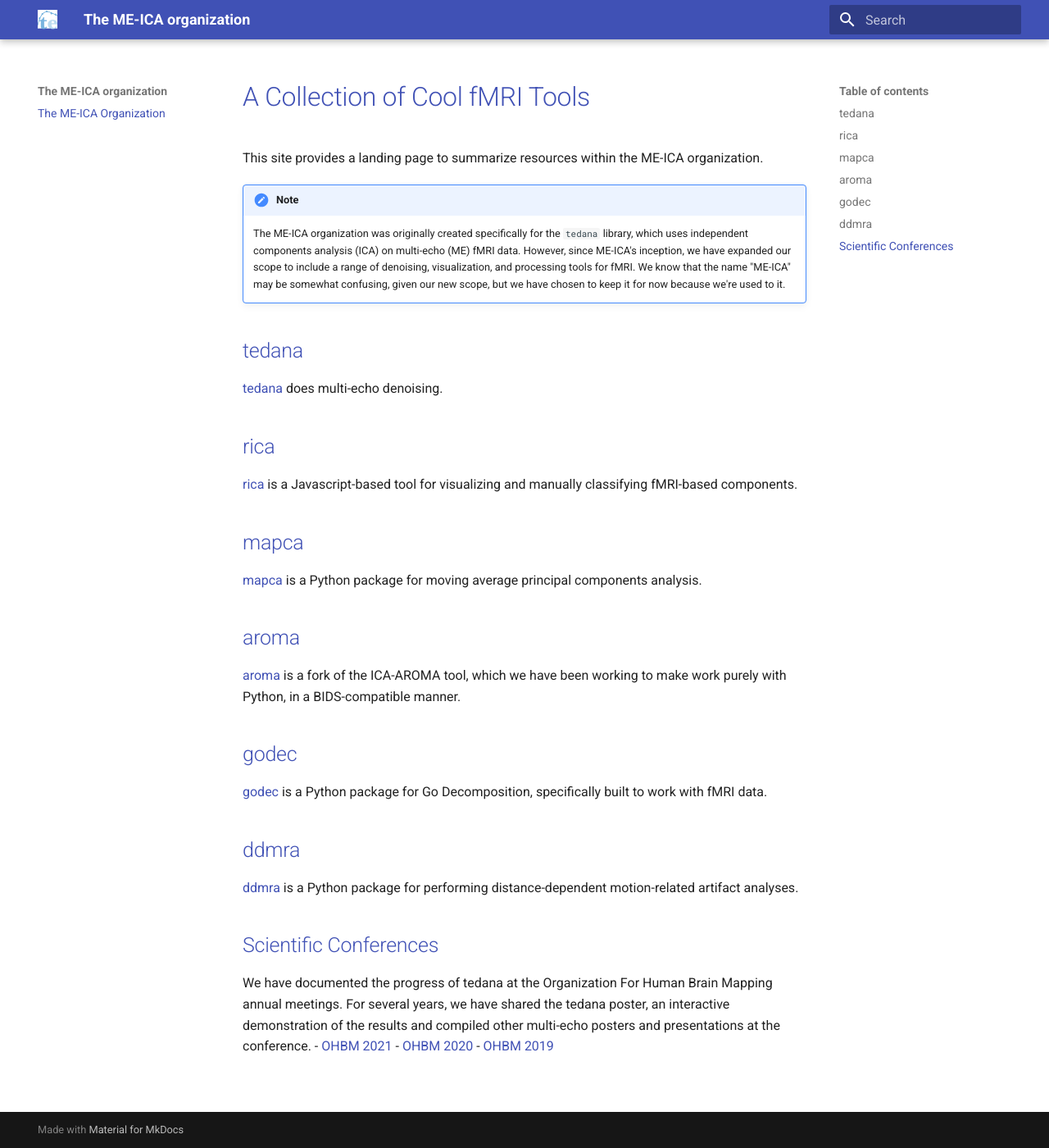
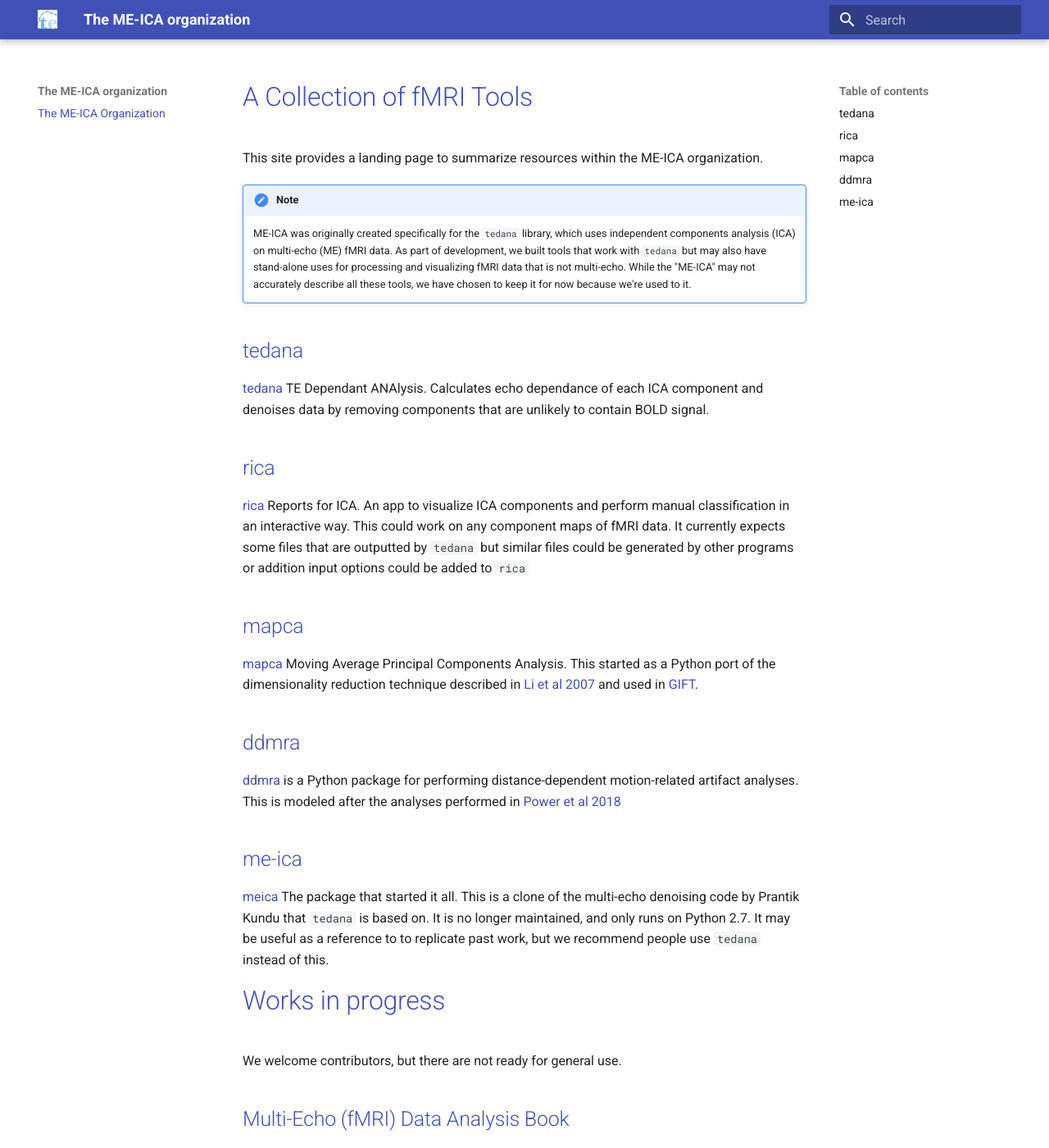
Before and after one commit to ME-ICA/me-ica.github.io, an MkDocs documentation site: the page built from docs/index.md, in a window 1280 px wide and 1400 px high. Shown: the whole window at 82% size. Built offline with MkDocs 1.6.1 and Material for MkDocs 9.7.7, drawn with Linux system fonts in a browser that asks for light colours; some of the changed text lies outside the part shown.

Commit message:
Added details on repos

```diff
--- a/docs/index.md
+++ b/docs/index.md
@@ -1,45 +1,69 @@
-# A Collection of Cool fMRI Tools
+# A Collection of fMRI Tools
 
 This site provides a landing page to summarize resources within the ME-ICA organization.
 
 !!! note
-    The ME-ICA organization was originally created specifically for the ``tedana`` library,
-    which uses independent components analysis (ICA) on multi-echo (ME) fMRI data.
-    However, since ME-ICA's inception, we have expanded our scope to include a range of
-    denoising, visualization, and processing tools for fMRI.
-    We know that the name "ME-ICA" may be somewhat confusing, given our new scope,
-    but we have chosen to keep it for now because we're used to it.
-
+    ME-ICA was originally created specifically for the ``tedana`` library,
+    which uses independent components analysis (ICA) on multi-echo (ME) fMRI
+    data. As part of development, we built tools that work with ``tedana``
+    but may also have stand-alone uses for processing and visualizing fMRI
+    data that is not multi-echo. While the "ME-ICA" may not accurately
+    describe all these tools, we have chosen to keep it for now because we're
+    used to it.
 
 ## tedana
 
-[tedana][] does multi-echo denoising.
-
+[tedana][] TE Dependant ANAlysis. Calculates echo dependance of each ICA component and denoises data by removing components that are unlikely to contain BOLD signal.
 
 ## rica
 
-[rica][] is a Javascript-based tool for visualizing and manually classifying fMRI-based components.
-
+[rica][] Reports for ICA. An app to visualize ICA components and perform manual classification in an interactive way. This could work on any component maps of
+fMRI data. It currently expects some files that are outputted by ``tedana``
+but similar files could be generated by other programs or addition input
+options could be added to ``rica``
 
 ## mapca
 
-[mapca][] is a Python package for moving average principal components analysis.
+[mapca][] Moving Average Principal Components Analysis. This started as a
+Python port of the dimensionality reduction technique described in
+[Li et al 2007][MAPCAref] and used in [GIFT][].
 
+## ddmra
+
+[ddmra][] is a Python package for performing distance-dependent motion-related
+artifact analyses. This is modeled after the analyses performed in
+[Power et al 2018][Powerref]
+
+## me-ica
+
+[meica][] The package that started it all. This is a clone of the multi-echo denoising code by Prantik Kundu that ``tedana`` is based on. It is no longer maintained, and only runs on Python 2.7. It may be useful as a reference to to replicate past work, but we
+recommend people use ``tedana`` instead of this.
+
+# Works in progress
+
+We welcome contributors, but there are not ready for general use.
+
+## Multi-Echo (fMRI) Data Analysis Book
+
+[multi-echo-data-analysis][] An early-stage effort to create a Jupyter-based
+book to explain multi-echo fMRI analysis and ``tedana``. Comments, ideas,
+and contributions are very welcome.
 
 ## aroma
 
-[aroma][] is a fork of the ICA-AROMA tool, which we have been working to make work purely with Python, in a BIDS-compatible manner.
-
+[aroma][] is a fork of [ICA-AROMA][]
+which we have been working to make work purely with Python, in a
+BIDS-compatible manner. AROMA is similar to ``tedana`` in that it uses
+features of ICA components to classify some as noise to remove them. Tedana's
+features are primarily based on how signals change across echoes. AROMA's
+features are based on how much of a component's highly weighted voxels are
+near brain or ventricle edges and whether component time series are too high
+frequency to be BOLD. There are complementary approaches that may work well
+together.
 
 ## godec
 
-[godec][] is a Python package for Go Decomposition, specifically built to work with fMRI data.
-
-
-## ddmra
-
-[ddmra][] is a Python package for performing distance-dependent motion-related artifact analyses.
-
+[godec][] is a Python package for [Go Decomposition][godec-ref], specifically built to work with fMRI data.
 
 ## Scientific Conferences
 
@@ -47,17 +71,27 @@ We have documented the progress of tedana at the Organization
 For Human Brain Mapping annual meetings. For several years,
 we have shared the tedana poster, an interactive demonstration of the results
 and compiled other multi-echo posters and presentations at the conference.
+Each year includes an interactive demonstration of how tedana's output looked
+at that time.
+
 - [OHBM 2021][]
 - [OHBM 2020][]
 - [OHBM 2019][]
 
 <!-- links -->
 [aroma]: https://github.com/ME-ICA/aroma
+[ICA-AROMA]: https://github.com/maartenmennes/ICA-AROMA
 [ddmra]: http://ddmra.readthedocs.io
+[Powerref]: https://doi.org/10.1073/pnas.1720985115]
 [godec]: https://github.com/ME-ICA/godec
+[godec-ref]: http://www.icml-2011.org/papers/41_icmlpaper.pdf
 [mapca]: https://github.com/ME-ICA/mapca
+[multi-echo-data-analysis]: https://github.com/ME-ICA/multi-echo-data-analysis
+[GIFT]: https://trendscenter.org/software/gift/
+[MAPCAref]: https://doi.org/10.1002/hbm.20359]
 [rica]: https://github.com/ME-ICA/rica
 [tedana]: https://tedana.readthedocs.io
+[meica]: https://github.com/me-ica/me-ica
 [OHBM 2021]: https://github.com/ME-ICA/ohbm-2021-multiecho
 [OHBM 2020]: https://github.com/ME-ICA/tedana-ohbm-2020
 [OHBM 2019]: https://github.com/ME-ICA/tedana-ohbm-2019
```
